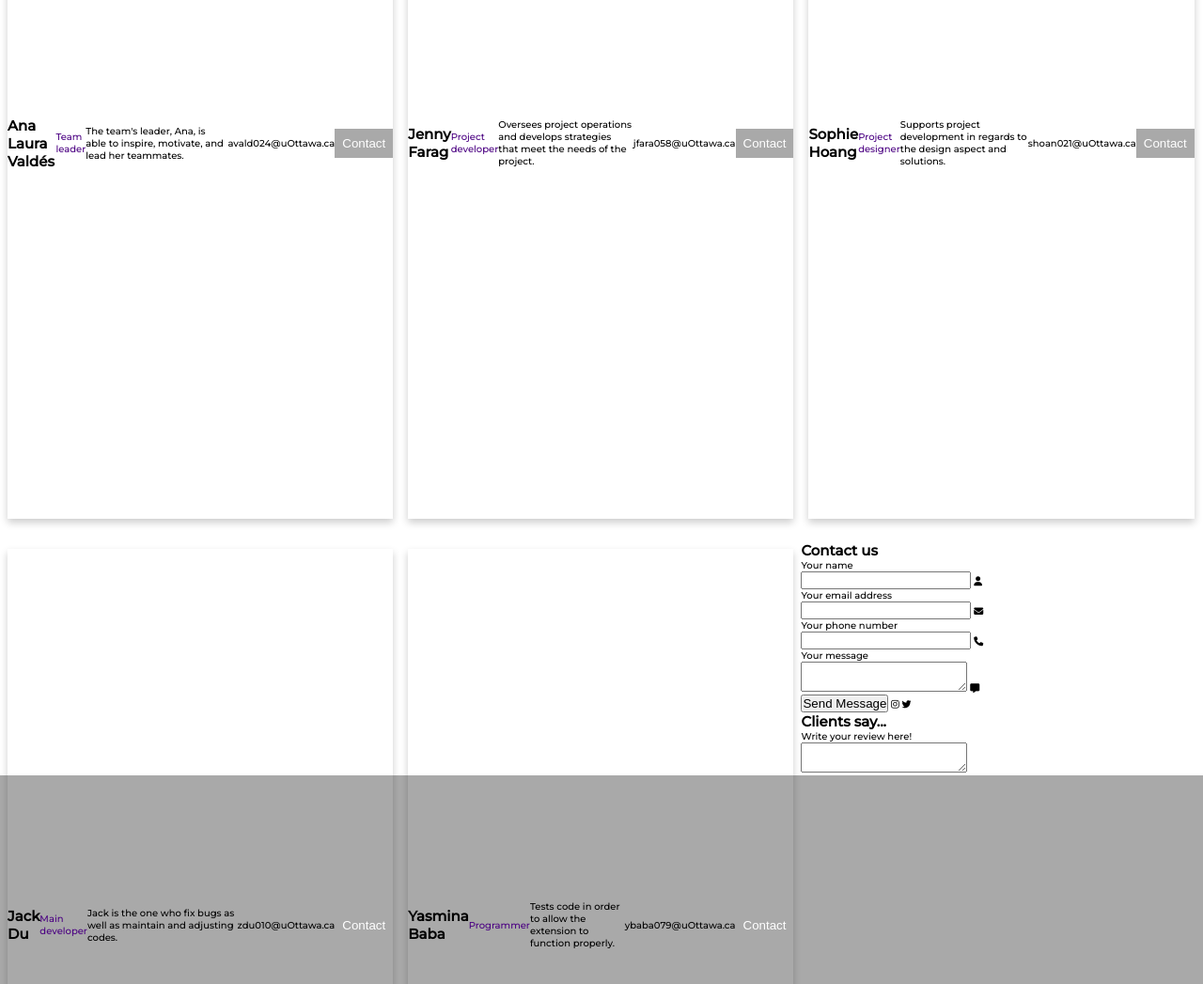
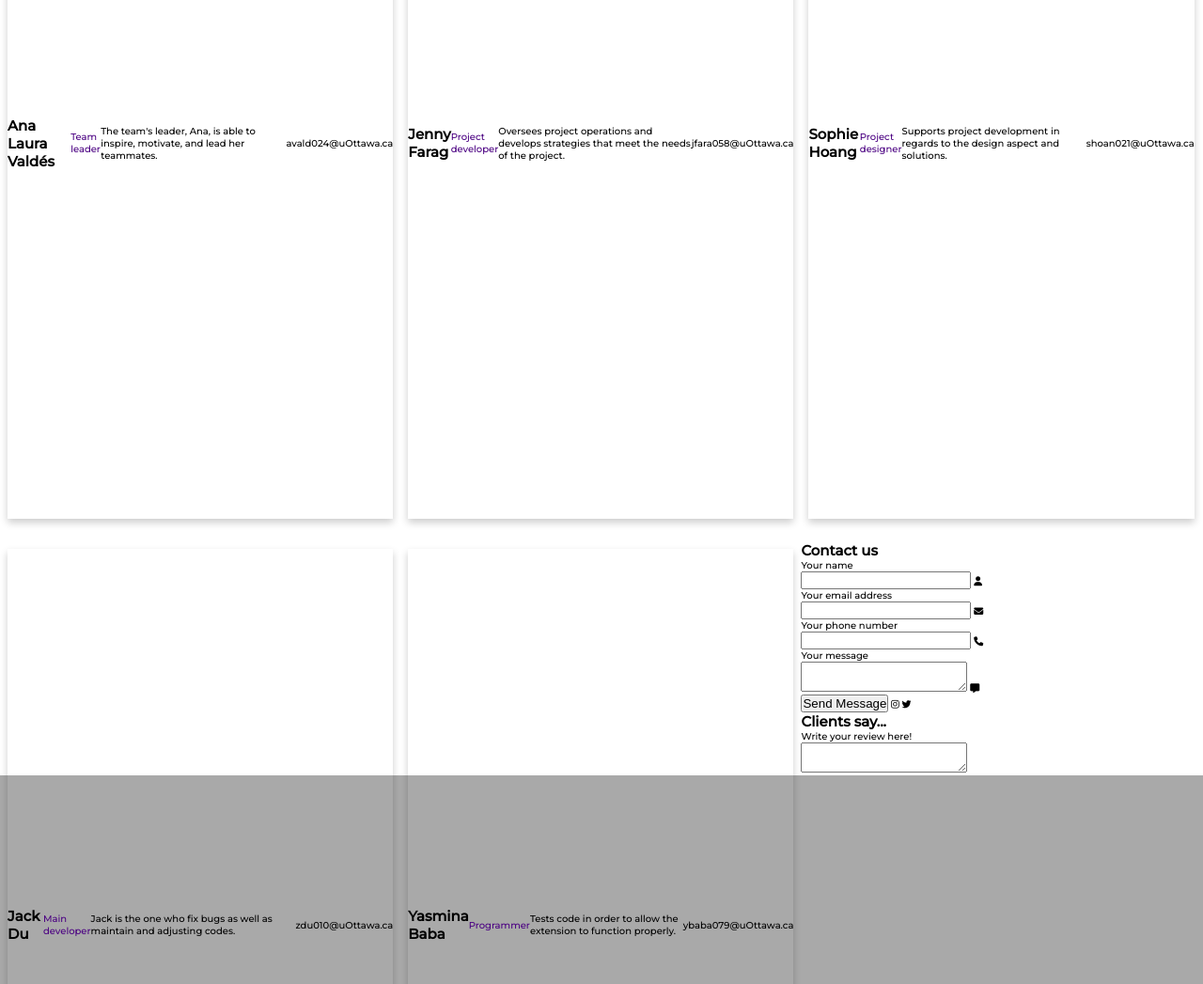
Before and after one commit to SEE-tool/SEE-tool.github.io, a plain HTML site: page index.html in a window 1280 px wide. Shown: the part 2900-3947 px from the top of the page at 94% size. Drawn offline with Linux system fonts and the light colour scheme.

Commit message:
a few modification

```diff
--- a/index.html
+++ b/index.html
@@ -137,7 +137,6 @@
       <p class="title">Team leader</p>
       <p>The team's leader, Ana, is able to inspire, motivate, and lead her teammates.</p>
       <p>avald024@uOttawa.ca<p>
-                <p><button class="button">Contact</button></p>
     </div>
   </div>
 </div>
@@ -149,7 +148,6 @@
       <p class="title">Project developer</p>
       <p> Oversees project operations and develops strategies that meet the needs of the project.</p>
       <p>jfara058@uOttawa.ca</p>
-                <p><button class="button">Contact</button></p>
     </div>
   </div>
 </div>
@@ -161,7 +159,6 @@
       <p class="title">Project designer</p>
       <p>Supports project development in regards to the design aspect and solutions. </p>
       <p>shoan021@uOttawa.ca</p>
-                <p><button class="button">Contact</button></p>
     </div>
   </div>
 </div>
@@ -173,7 +170,6 @@
       <p class="title">Main developer</p>
       <p>Jack is the one who fix bugs as well as maintain and adjusting codes.</p>
       <p>zdu010@uOttawa.ca</p>
-                <p><button class="button">Contact</button></p>
     </div>
   </div>
 </div>
@@ -185,7 +181,6 @@
       <p class="title">Programmer</p>
       <p>Tests code in order to allow the extension to function properly.</p>
       <p>ybaba079@uOttawa.ca</p>
-                <p><button class="button">Contact</button></p>
     </div>
   </div>
 </div>
```
Lines whose indentation alone changed are shown as unchanged.
